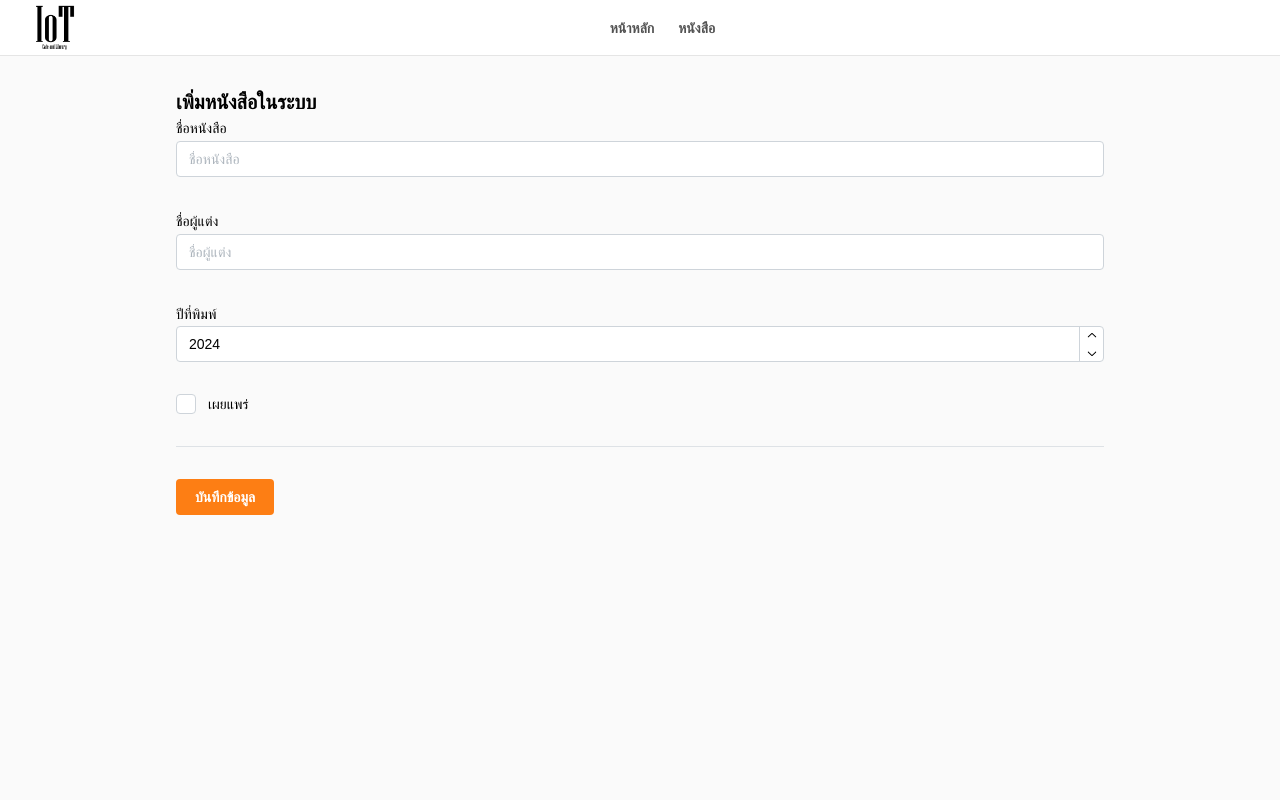
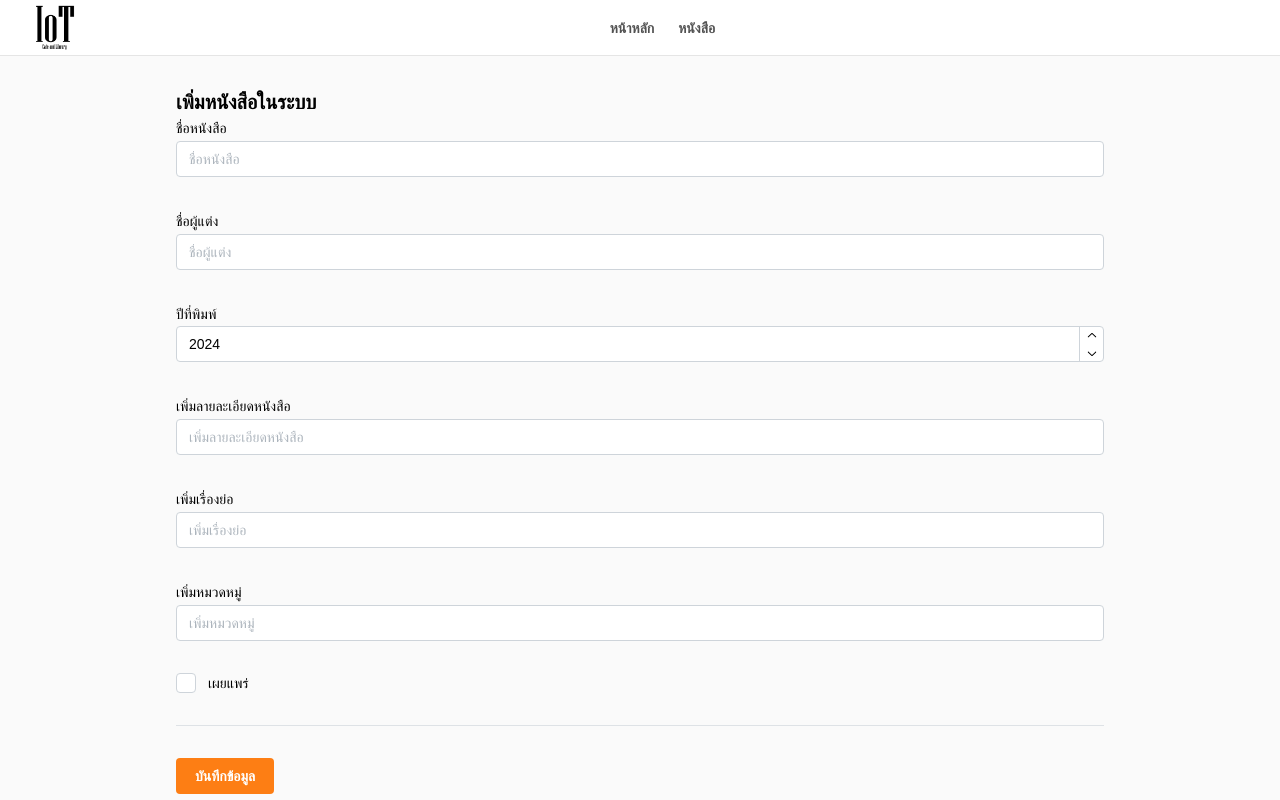
Before and after one commit to mkdirk/frontend_IOT, a React (Vite) app: page /books/create in a window 1280 px wide. Built offline with nearby package versions, Linux system fonts and the light colour scheme; no server answers.

Commit message:
Update book-create.tsx

```diff
--- a/src/pages/book-create.tsx
+++ b/src/pages/book-create.tsx
@@ -17,6 +17,9 @@ export default function BookCreatePage() {
       title: "",
       author: "",
       year: 2024,
+      detail: "",
+      short: "",
+      category: "",
       is_published: false,
     },
 
@@ -24,6 +27,9 @@ export default function BookCreatePage() {
       title: isNotEmpty("กรุณาระบุชื่อหนังสือ"),
       author: isNotEmpty("กรุณาระบุชื่อผู้แต่ง"),
       year: isNotEmpty("กรุณาระบุปีที่พิมพ์หนังสือ"),
+      detail: isNotEmpty("กรุณาระบุลายละเอียดหนังสือ"),
+      short: isNotEmpty("กรุณาระบุเรื่องย่อ"),
+      category: isNotEmpty("กรุณาระบุหมวดหมู่")
     },
   });
 
@@ -91,6 +97,22 @@ export default function BookCreatePage() {
               {...bookCreateForm.getInputProps("year")}
             />
 
+            <TextInput
+              label="เพิ่มลายละเอียดหนังสือ"
+              placeholder="เพิ่มลายละเอียดหนังสือ"
+              {...bookCreateForm.getInputProps("detail")}
+            />
+
+            <TextInput
+              label="เพิ่มเรื่องย่อ"
+              placeholder="เพิ่มเรื่องย่อ"
+              {...bookCreateForm.getInputProps("short")}
+            />
+            <TextInput
+              label="เพิ่มหมวดหมู่"
+              placeholder="เพิ่มหมวดหมู่"
+              {...bookCreateForm.getInputProps("category")}
+            />
             {/* TODO: เพิ่มรายละเอียดหนังสือ */}
             {/* TODO: เพิ่มเรื่องย่อ */}
             {/* TODO: เพิ่มหมวดหมู่(s) */}
```
